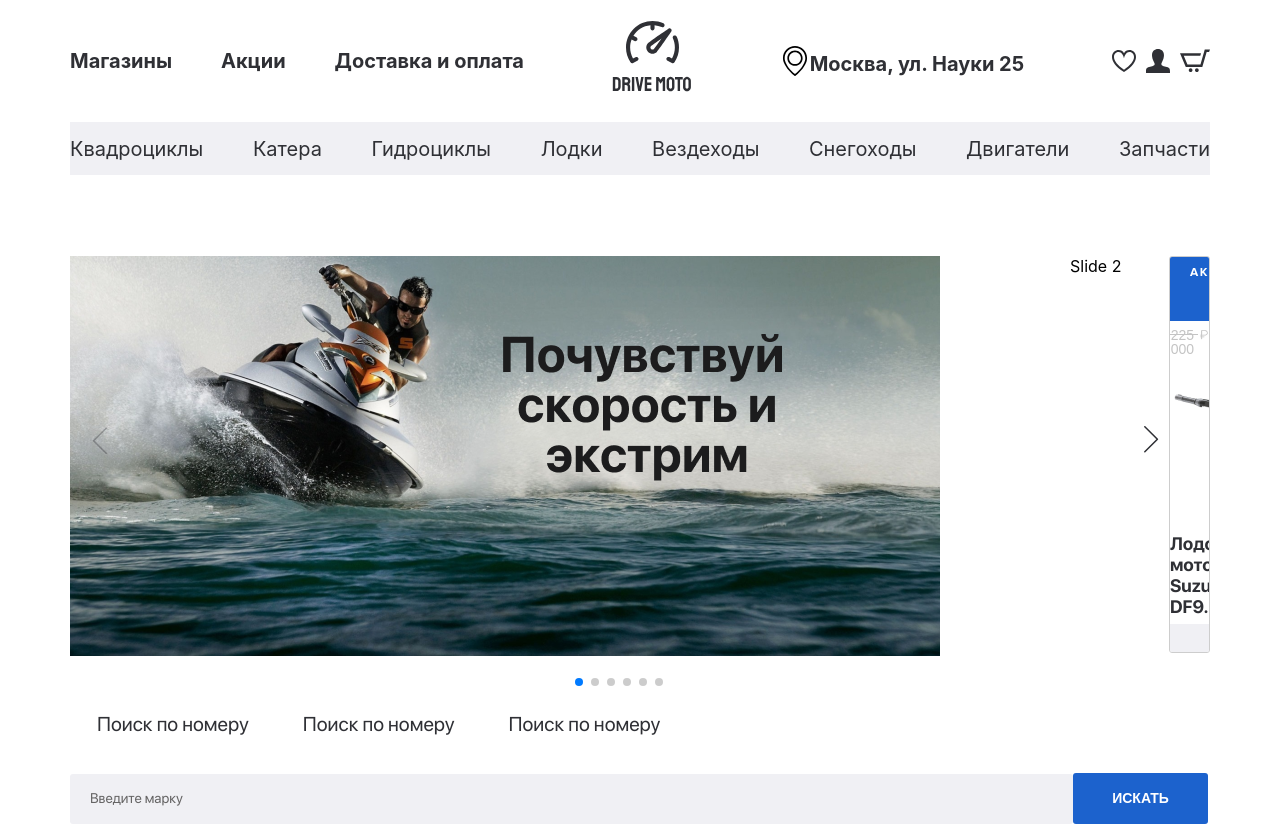
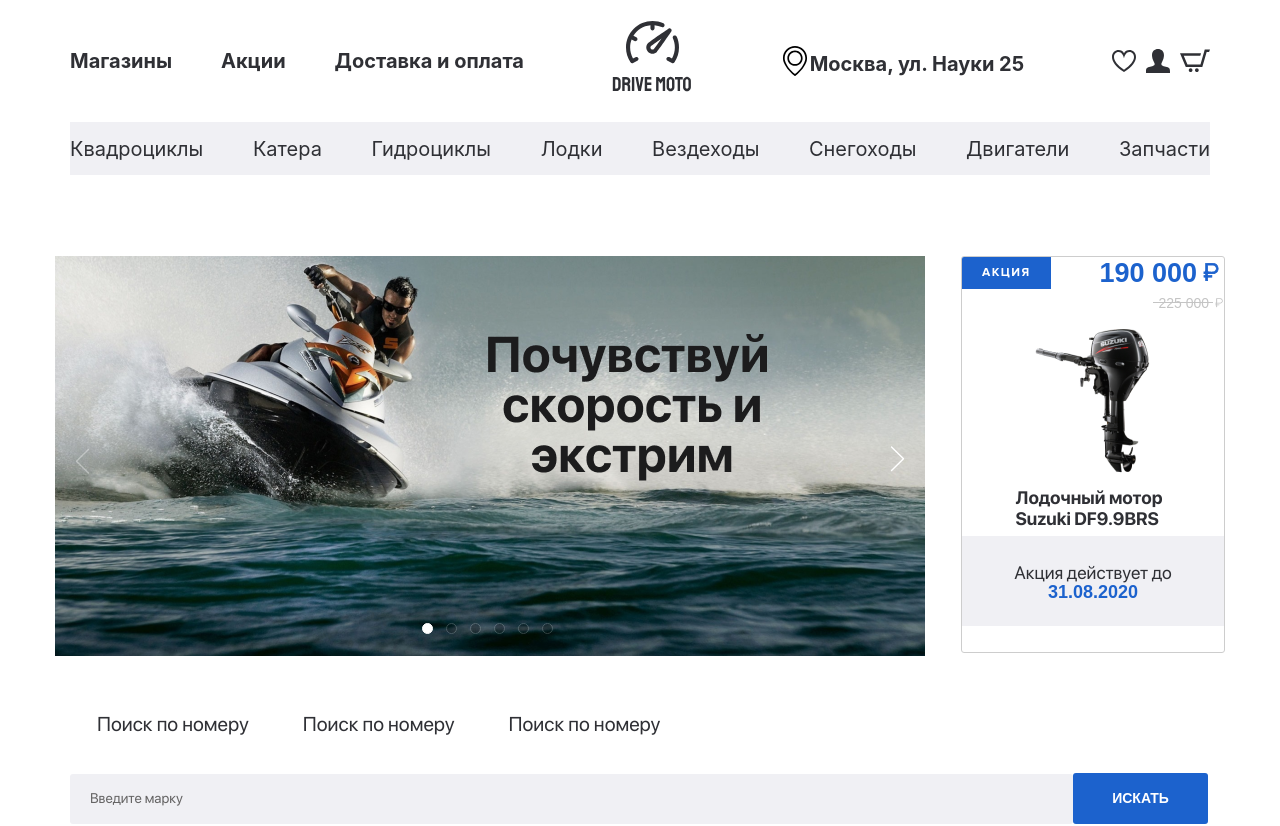
Before and after one commit to ladudasha/Group-shops, a React (Create React App) app: page / in a window 1280 px wide. Shown: the top 826 px of the page. Built offline with nearby package versions, Linux system fonts and the light colour scheme.

Commit message:
banner slider new classname and style commit

```diff
--- a/src/components/main/main info/MainInfo.module.scss
+++ b/src/components/main/main info/MainInfo.module.scss
@@ -2,7 +2,7 @@
 
 .container{
     // border: 1px solid red;
-    max-width: 1140px;
+    max-width: 1170px;
     width: 100%;
     margin: 0 auto;
 
--- a/src/components/main/main info/banner item/BannerItem.jsx
+++ b/src/components/main/main info/banner item/BannerItem.jsx
@@ -4,11 +4,9 @@ function BannerItem(props) {
 
 
     return (
-        <div className={s.container}>
-            <div className={s.bannerItem}>
-                <img className={s.bannerItemImg} src={props.img} alt=""/>
-            </div>
-        </div>
+
+        <img className={s.bannerItemImg} src={props.img} alt=""/>
+
     );
 }
 
--- /dev/null
+++ b/src/components/main/main info/banner slider/BannerSlider.css
@@ -0,0 +1,50 @@
+.bannerSlider .swiper-container{
+  max-width: 870px;
+  width: 100%;
+  position: relative;
+
+}
+
+.bannerSlider .swiper-button-prev::after {
+  content:"" !important;
+  display: block;
+  width: 15px;
+  height: 28px;
+  background-image: url("/src/assets/images/mainImages/rowRight.svg");
+  background-size: contain;
+  transform: rotate(180deg);
+  background-repeat: no-repeat;
+  position: absolute;
+  top: -10px;
+  left: 10px;
+}
+.bannerSlider .swiper-button-next::after {
+  content:"" !important;
+  display: block;
+  background-image: url(./../../../../assets/images/mainImages/rowRight.svg);
+  background-size: contain;
+  width: 15px;
+  height: 28px;
+  background-repeat: no-repeat;
+  position:absolute;
+  top: -10px;
+  right: 10px;
+}
+
+
+.bannerSlider .swiper-container-horizontal>.swiper-pagination-bullets,
+.swiper-pagination-custom, .swiper-pagination-fraction {
+  bottom: 62px;
+}
+.bannerSlider .swiper-container-horizontal>.swiper-pagination-bullets .swiper-pagination-bullet{
+  width: 11px;
+  height: 11px;
+  border: 1px solid #fff;
+  /* background-color:transparent; */
+  margin-right: 9px;
+  border-radius: 50%;
+}
+
+.bannerSlider .swiper-pagination-bullet-active{
+  background-color: #fff;
+}
--- a/src/components/main/main info/banner slider/BannerSlider.jsx
+++ b/src/components/main/main info/banner slider/BannerSlider.jsx
@@ -1,10 +1,14 @@
-import s from './BannerSlider.module.scss';
+// import "swiper/swiper.scss";
+
+import s from './BannerSlider.css';
+
 import BannerItem from '../banner item/BannerItem';
 import { Swiper, SwiperSlide } from "swiper/react";
 
 // Import Swiper styles
-import 'swiper/swiper-bundle.min.css'
-import 'swiper/swiper.min.css'
+import 'swiper/swiper-bundle.min.css';
+import 'swiper/swiper.min.css';
+// import 'swiper/css/swiper.css';
 
 
 // import Swiper core and required modules
@@ -21,15 +25,17 @@ export default function BannerSlider(props) {
 
 
   return (
-    <>
-    <Swiper cssMode={true} navigation={true} pagination={true} mousewheel={true} keyboard={true} className="mySwiper">
-        <SwiperSlide><BannerItem img={props.data.img}/></SwiperSlide>
-        <SwiperSlide>Slide 2</SwiperSlide>
+    <div className="bannerSlider">
+    <Swiper cssMode={true} navigation={true} pagination={true} pagination={{  "clickable": true}} mousewheel={true} keyboard={true} className={s.mySwiperBanner}>
+        <SwiperSlide className="bannerSlide">
+            <BannerItem img={props.data.img}/>
+        </SwiperSlide>
+        <SwiperSlide className="bannerSlide"><BannerItem img={props.data.img}/></SwiperSlide>
         <SwiperSlide>Slide 3</SwiperSlide>
         <SwiperSlide>Slide 4</SwiperSlide>
         <SwiperSlide>Slide 5</SwiperSlide>
         <SwiperSlide>Slide 6</SwiperSlide>
     </Swiper>
-    </>
+    </div>
   )
-}
+  }
--- a/src/components/main/main info/banner slider/BannerSlider.module.scss
+++ /dev/null
@@ -1,30 +0,0 @@
-.swiper {
-    width: 100%;
-    height: 100%;
-}
-
-.swiper-slide {
-    text-align: center;
-    font-size: 18px;
-    background: #fff;
-    /* Center slide text vertically */
-    display: -webkit-box;
-    display: -ms-flexbox;
-    display: -webkit-flex;
-    display: flex;
-    -webkit-box-pack: center;
-    -ms-flex-pack: center;
-    -webkit-justify-content: center;
-    justify-content: center;
-    -webkit-box-align: center;
-    -ms-flex-align: center;
-    -webkit-align-items: center;
-    align-items: center;
-}
-
-.swiper-slide img {
-    display: block;
-    width: 100%;
-    height: 100%;
-    object-fit: cover;
-}
```
Also changed, not shown: public/index.html (line endings or trailing spaces), src/assets/images/mainImages/rowRight.svg (added).
